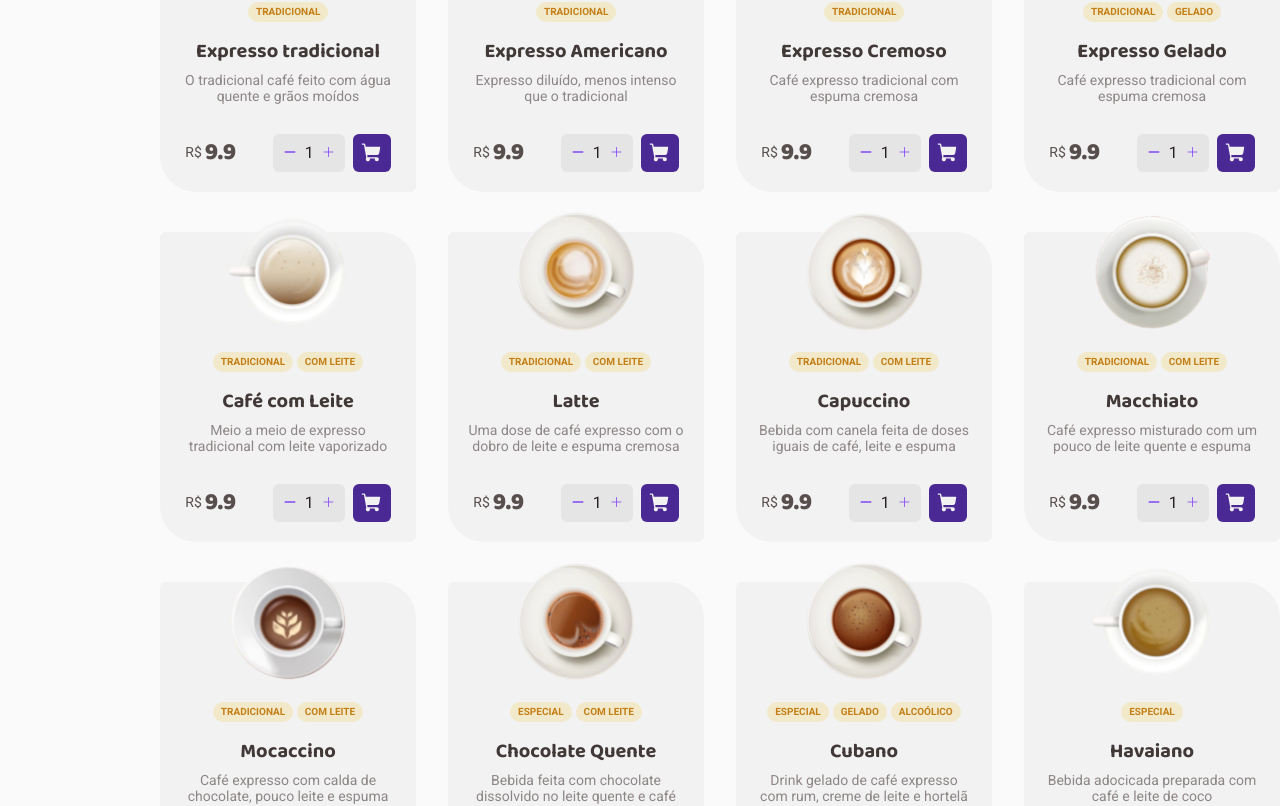
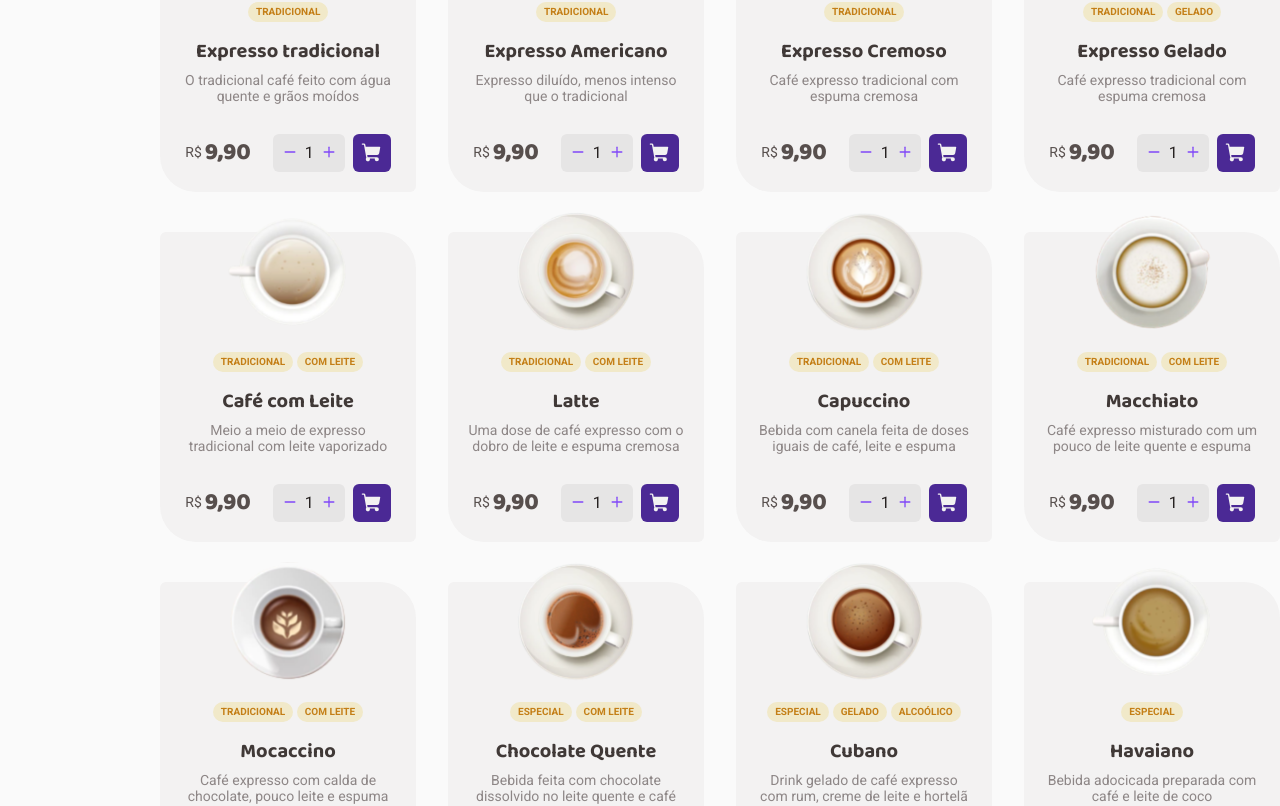
Before and after one commit to jrsoares/CoffeeDelivery, a React (Vite) app: page / in a window 1280 px wide. Shown: the part 880-1686 px from the top of the page. Built offline with nearby package versions, Linux system fonts and the light colour scheme.

Commit message:
formatting the price to the Brazilian standard

```diff
--- a/src/components/CoffeeList/index.tsx
+++ b/src/components/CoffeeList/index.tsx
@@ -132,6 +132,13 @@ const cofees = [
 ];
 
 export function CoffeeList() {
+  function PriceLocaleBr(price: number): string {
+    return price.toLocaleString("pt-br", {
+      currency: "BRL",
+      minimumFractionDigits: 2,
+    });
+  }
+
   return (
     <Container>
       <h1>Nossos cafés</h1>
@@ -154,16 +161,17 @@ export function CoffeeList() {
                 </CardInfo>
                 <CardPrice>
                   <small>
-                    R$<b>{cofee.price}</b>
+                    R$
+                    <b>{PriceLocaleBr(cofee.price)}</b>
                   </small>
                   <Cart>
                     <Counter>
                       <button>
-                        <Minus weight="bold" size={14} />
+                        <Minus weight={"bold"} size={14} />
                       </button>
                       <span>1</span>
                       <button>
-                        <Plus width="bold" size={14} />
+                        <Plus weight={"bold"} size={14} />
                       </button>
                     </Counter>
                     <Button>{<ShoppingCart weight="fill" size={22} />}</Button>
```
